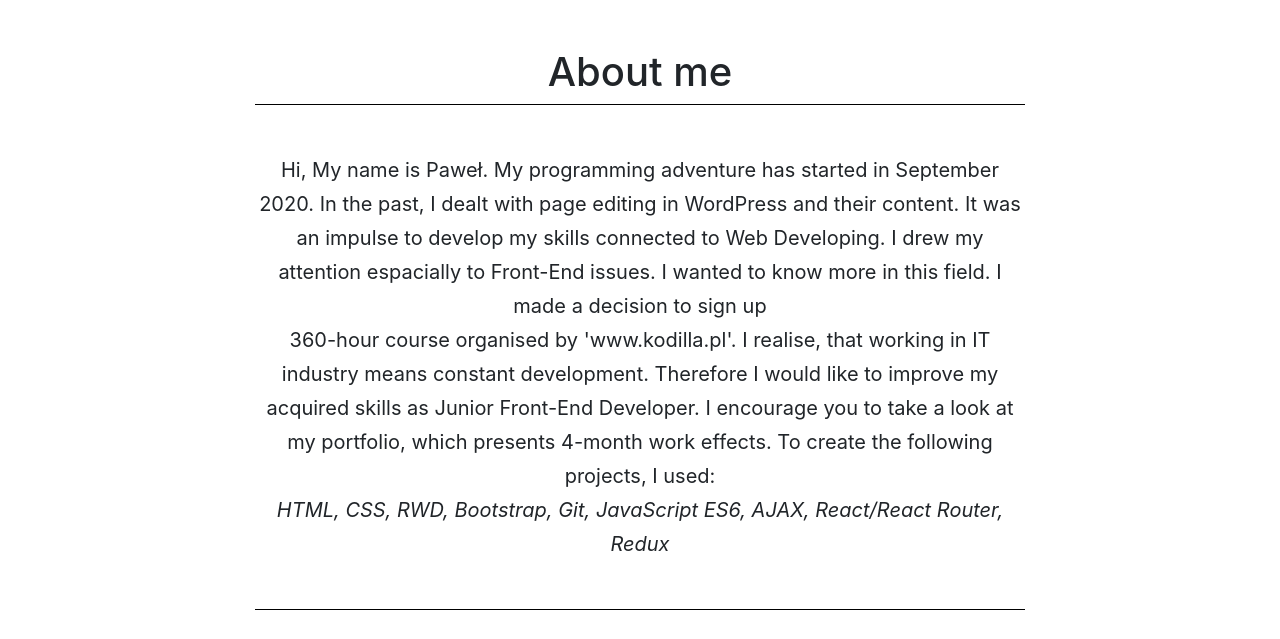
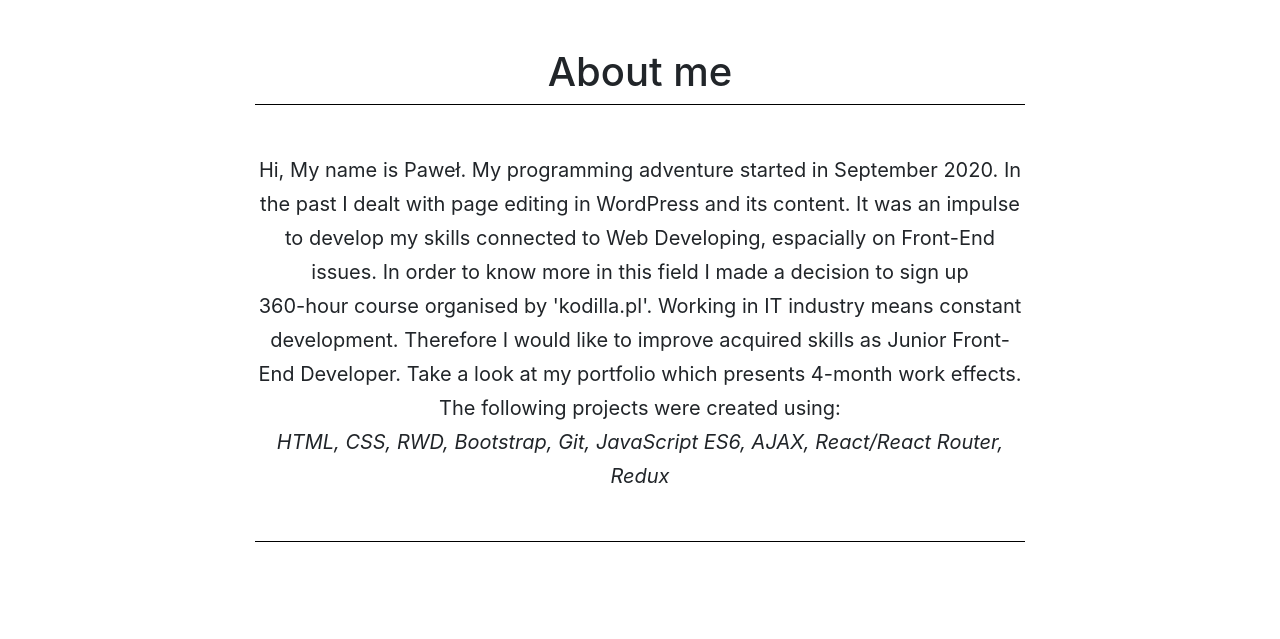
Before and after one commit to paweljankowski92/portfolio, a website: page index.html in a window 1280 px wide. Shown: the part 802-1441 px from the top of the page. Drawn offline with nearby package versions, Linux system fonts and the light colour scheme.

Commit message:
actual eng

```diff
--- a/index.html
+++ b/index.html
@@ -54,15 +54,15 @@
     <section class="intro">
         <div class="container">
             <h1 id="aboutme" class="page-title">About me</h1>
-            <p>Hi, My name is Paweł. My programming adventure has started in September 2020.
-                In the past, I dealt with page editing in WordPress and their content.
-                It was an impulse to develop my skills connected to Web Developing.
-                I drew my attention espacially to Front-End issues. I wanted to know more in this field.
-                I made a decision to sign up <br>360-hour course organised by 'www.kodilla.pl'.
-                I realise, that working in IT industry means constant development.
-                Therefore I would like to improve my acquired skills as Junior Front-End Developer.
-                I encourage you to take a look at my portfolio, which presents 4-month work effects.
-                To create the following projects, I used:<br>
+            <p>Hi, My name is Paweł. My programming adventure started in September 2020.
+                In the past I dealt with page editing in WordPress and its content.
+                It was an impulse to develop my skills connected to Web Developing,
+                espacially on Front-End issues. In order to know more in this field
+                I made a decision to sign up <br>360-hour course organised by 'kodilla.pl'.
+                Working in IT industry means constant development.
+                Therefore I would like to improve acquired skills as Junior Front-End Developer.
+                Take a look at my portfolio which presents 4-month work effects.
+                The following projects were created using:<br>
                 <span class="code">HTML, CSS, RWD, Bootstrap, Git, JavaScript ES6, AJAX, React/React Router, Redux</span>
             </p>
 
```
